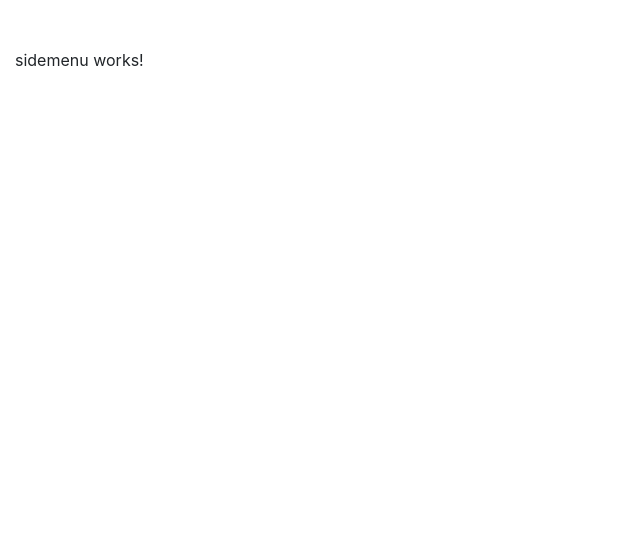
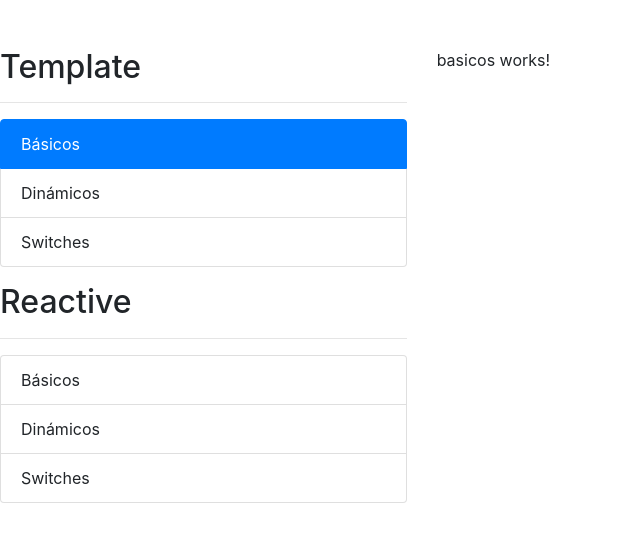
Before and after one commit to ferdiego88/formulariosApp, an Angular app: page /template/basicos in a window 1280 px wide. Before the commit this address led to /. Shown: the top 542 px of the page, without its empty margins (0-640 px from the left). Built offline with nearby package versions, Linux system fonts and the light colour scheme.

Commit message:
fsv Menus SideBar

```diff
--- a/src/app/app-routing.module.ts
+++ b/src/app/app-routing.module.ts
@@ -2,7 +2,19 @@ import { NgModule } from "@angular/core";
 import { Routes, RouterModule } from "@angular/router";
 
 const routes: Routes = [
+    {
+      path: 'template',
+      loadChildren: () => import('./template/template.module').then(m => m.TemplateModule)
+    },
 
+    {
+      path: 'reactive',
+      loadChildren: () => import('./reactive/reactive.module').then(m => m.ReactiveModule)
+    },
+    {
+      path: '**',
+      redirectTo: 'template'
+    }
 ];
 
 @NgModule({
--- a/src/app/app.component.html
+++ b/src/app/app.component.html
@@ -1,4 +1,4 @@
-<div class="rot mt-5">
+<div class="row mt-5">
   <div class="col-4">
     <app-sidemenu></app-sidemenu>
   </div>
--- a/src/app/shared/shared.module.ts
+++ b/src/app/shared/shared.module.ts
@@ -1,6 +1,7 @@
 import { NgModule } from '@angular/core';
 import { CommonModule } from '@angular/common';
 import { SidemenuComponent } from './sidemenu/sidemenu.component';
+import { RouterModule } from '@angular/router';
 
 
 
@@ -9,7 +10,8 @@ import { SidemenuComponent } from './sidemenu/sidemenu.component';
     SidemenuComponent
   ],
   imports: [
-    CommonModule
+    CommonModule,
+    RouterModule
   ],
   exports: [
     SidemenuComponent
--- a/src/app/shared/sidemenu/sidemenu.component.html
+++ b/src/app/shared/sidemenu/sidemenu.component.html
@@ -1 +1,25 @@
-<p>sidemenu works!</p>
+<h2>Template</h2>
+<hr>
+<ul class="list-group">
+
+  <li   *ngFor="let item of templateMenu"
+        class="list-group-item"
+        [routerLink]="[item.ruta]"
+        routerLinkActive="active">
+        {{item.texto}}
+  </li>
+
+</ul>
+
+<h2 class="mt-3">Reactive</h2>
+<hr>
+<ul class="list-group">
+
+  <li   *ngFor="let item of reactiveMenu"
+        class="list-group-item"
+        [routerLink]="[item.ruta]"
+        routerLinkActive="active">
+        {{item.texto}}
+  </li>
+
+</ul>
--- a/src/app/shared/sidemenu/sidemenu.component.ts
+++ b/src/app/shared/sidemenu/sidemenu.component.ts
@@ -1,15 +1,45 @@
 import { Component, OnInit } from '@angular/core';
 
+interface MenuItem {
+  texto: string;
+  ruta: string;
+}
 @Component({
   selector: 'app-sidemenu',
   templateUrl: './sidemenu.component.html',
   styleUrls: ['./sidemenu.component.css']
 })
-export class SidemenuComponent implements OnInit {
+export class SidemenuComponent {
 
-  constructor() { }
+  templateMenu: MenuItem[] = [
+    {
+      texto: 'Básicos',
+      ruta: './template/basicos'
+    },
+    {
+      texto: 'Dinámicos',
+      ruta: './template/dinamicos'
+    },
+    {
+      texto: 'Switches',
+      ruta: './template/switches'
+    },
+  ]
 
-  ngOnInit(): void {
-  }
+  reactiveMenu: MenuItem[] = [
+    {
+      texto: 'Básicos',
+      ruta: './reactive/basicos'
+    },
+    {
+      texto: 'Dinámicos',
+      ruta: './reactive/dinamicos'
+    },
+    {
+      texto: 'Switches',
+      ruta: './reactive/switches'
+    },
+  ]
+
 
 }
```
